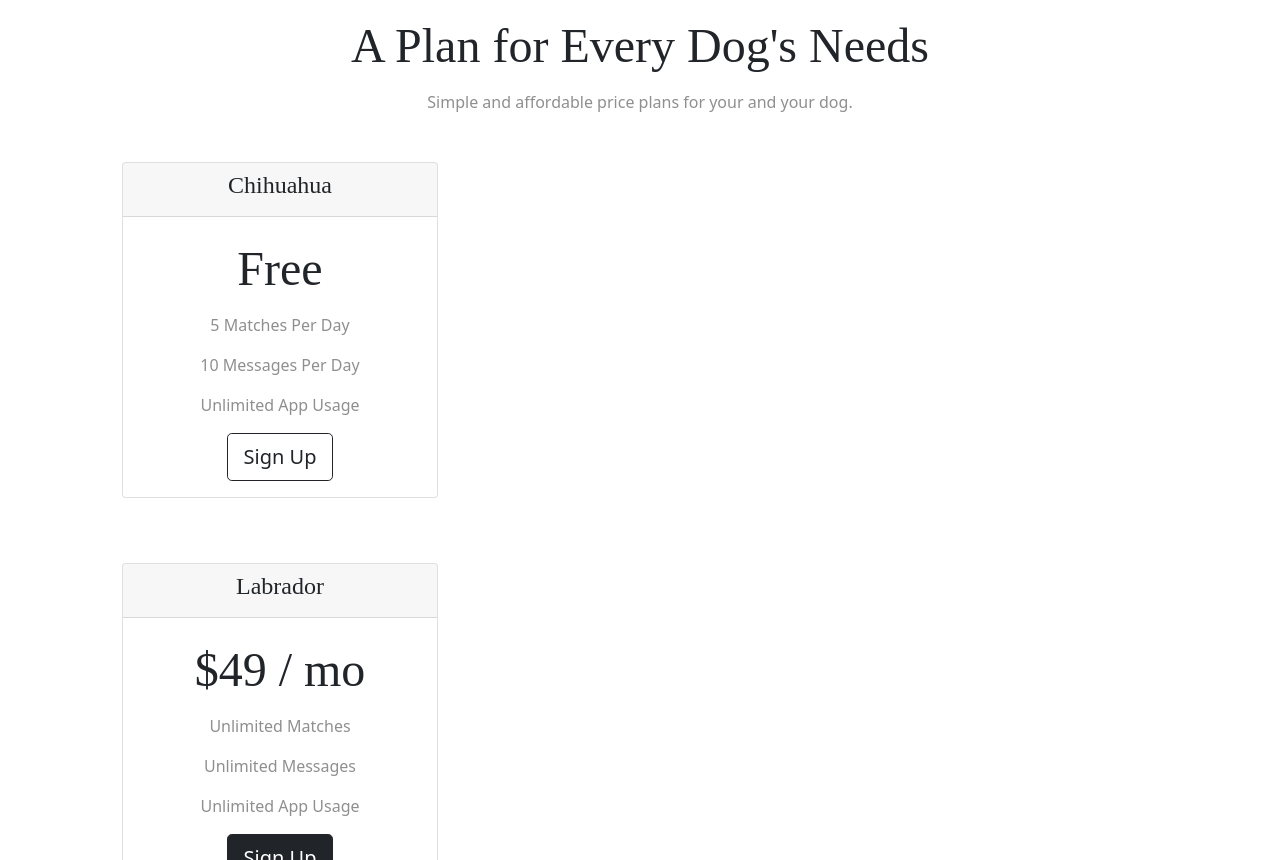
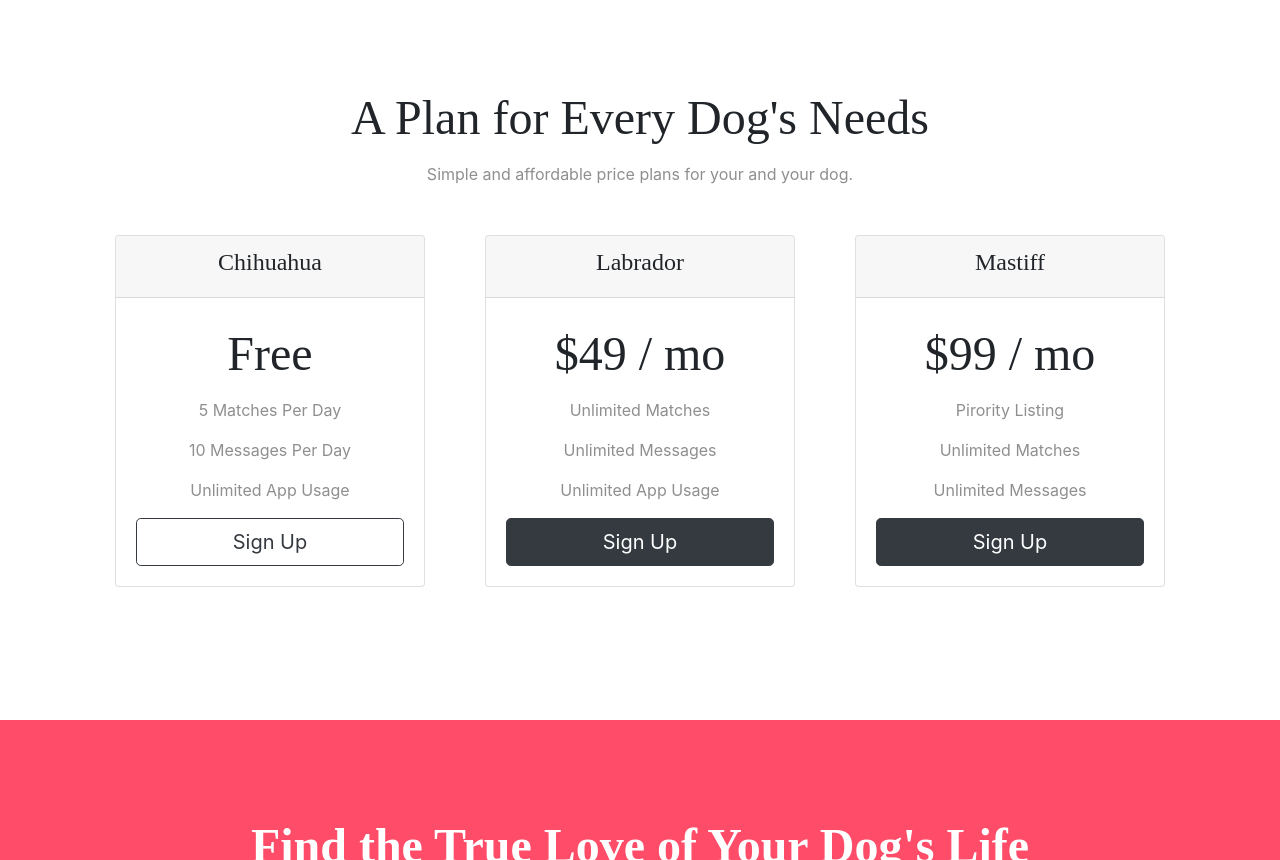
Before and after one commit to rumana96/tindog, a plain HTML site: page index.html in a window 1280 px wide. Shown: the part 1940-2800 px from the top of the page. Drawn offline with nearby package versions, Linux system fonts and the light colour scheme.

Commit message:
Update index.html

```diff
--- a/index.html
+++ b/index.html
@@ -9,11 +9,11 @@
 
   <link rel="stylesheet" href="styles.css">
   <link rel="stylesheet" href="bootstrap.css">
-  <!-- <link rel="stylesheet" href="https://stackpath.bootstrapcdn.com/bootstrap/4.5.2/css/bootstrap.min.css" integrity="sha384-JcKb8q3iqJ61gNV9KGb8thSsNjpSL0n8PARn9HuZOnIxN0hoP+VmmDGMN5t9UJ0Z" crossorigin="anonymous">
+  <link rel="stylesheet" href="https://stackpath.bootstrapcdn.com/bootstrap/4.5.2/css/bootstrap.min.css" integrity="sha384-JcKb8q3iqJ61gNV9KGb8thSsNjpSL0n8PARn9HuZOnIxN0hoP+VmmDGMN5t9UJ0Z" crossorigin="anonymous">
 
  <script src="https://code.jquery.com/jquery-3.5.1.slim.min.js" integrity="sha384-DfXdz2htPH0lsSSs5nCTpuj/zy4C+OGpamoFVy38MVBnE+IbbVYUew+OrCXaRkfj" crossorigin="anonymous"></script>
 <script src="https://cdn.jsdelivr.net/npm/popper.js@1.16.1/dist/umd/popper.min.js" integrity="sha384-9/reFTGAW83EW2RDu2S0VKaIzap3H66lZH81PoYlFhbGU+6BZp6G7niu735Sk7lN" crossorigin="anonymous"></script>
-<script src="https://stackpath.bootstrapcdn.com/bootstrap/4.5.2/js/bootstrap.min.js" integrity="sha384-B4gt1jrGC7Jh4AgTPSdUtOBvfO8shuf57BaghqFfPlYxofvL8/KUEfYiJOMMV+rV" crossorigin="anonymous"></script> -->
+<script src="https://stackpath.bootstrapcdn.com/bootstrap/4.5.2/js/bootstrap.min.js" integrity="sha384-B4gt1jrGC7Jh4AgTPSdUtOBvfO8shuf57BaghqFfPlYxofvL8/KUEfYiJOMMV+rV" crossorigin="anonymous"></script>
 
 <!--font awesome cdn link-->
 <script src="https://use.fontawesome.com/6d23f92821.js"></script>
```
